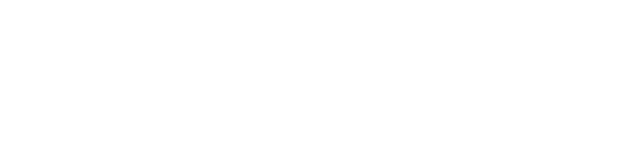
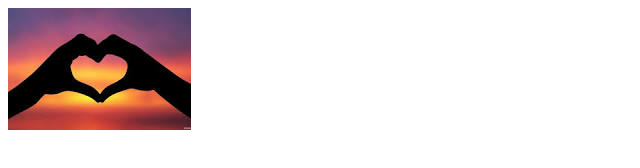
Before and after one commit to FlammusTigris/Melnykov_fpro_hw, a plain HTML site: page index.html in a window 1280 px wide. Shown: the whole page, without its empty margins (0-640 px from the left). Drawn offline with Linux system fonts and the light colour scheme.

Commit message:
tenth homework

```diff
--- a/index.html
+++ b/index.html
@@ -8,6 +8,7 @@
     <title>Document</title>
 </head>
 <body>
-
+<img id="randomImage" src="" alt="Випадкове зображення">
+<script src="js.js"></script>
 </body>
 </html>
--- /dev/null
+++ b/js.js
@@ -0,0 +1,5 @@
+let images = ["1.jpg", "2.jpg", "3.jpg", "4.jpg", "5.jpg", "6.jpg", "7.jpg", "8.jpg", "9.jpg"];
+let randomIndex = Math.floor(Math.random() * images.length);
+let randomImage = images[randomIndex];
+let imageElement = document.getElementById('randomImage');
+imageElement.src = `img/${randomImage}`;
```
Also changed, not shown: img/1.jpg (added), img/2.jpg (added), img/3.jpg (added), img/4.jpg (added), img/5.jpg (added), img/6.jpg (added), img/7.jpg (added), img/8.jpg (added), img/9.jpg (added).
